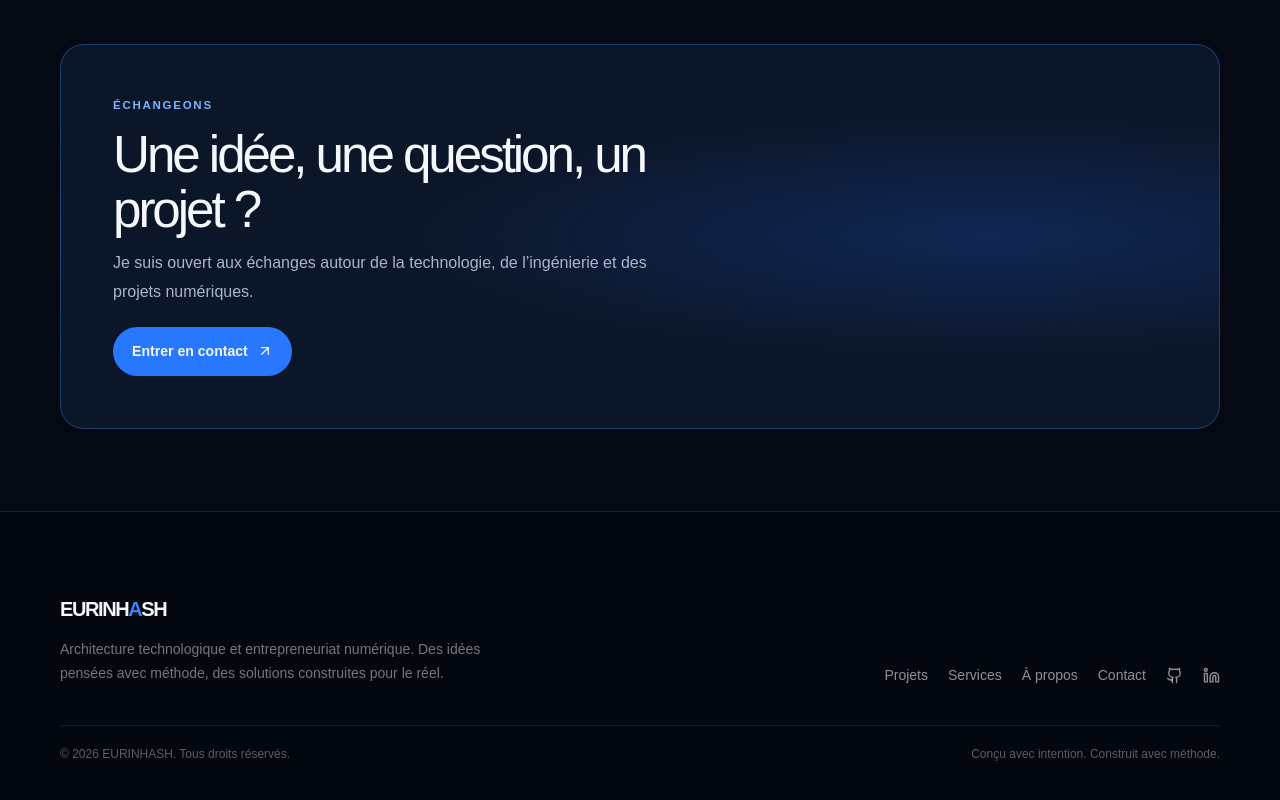
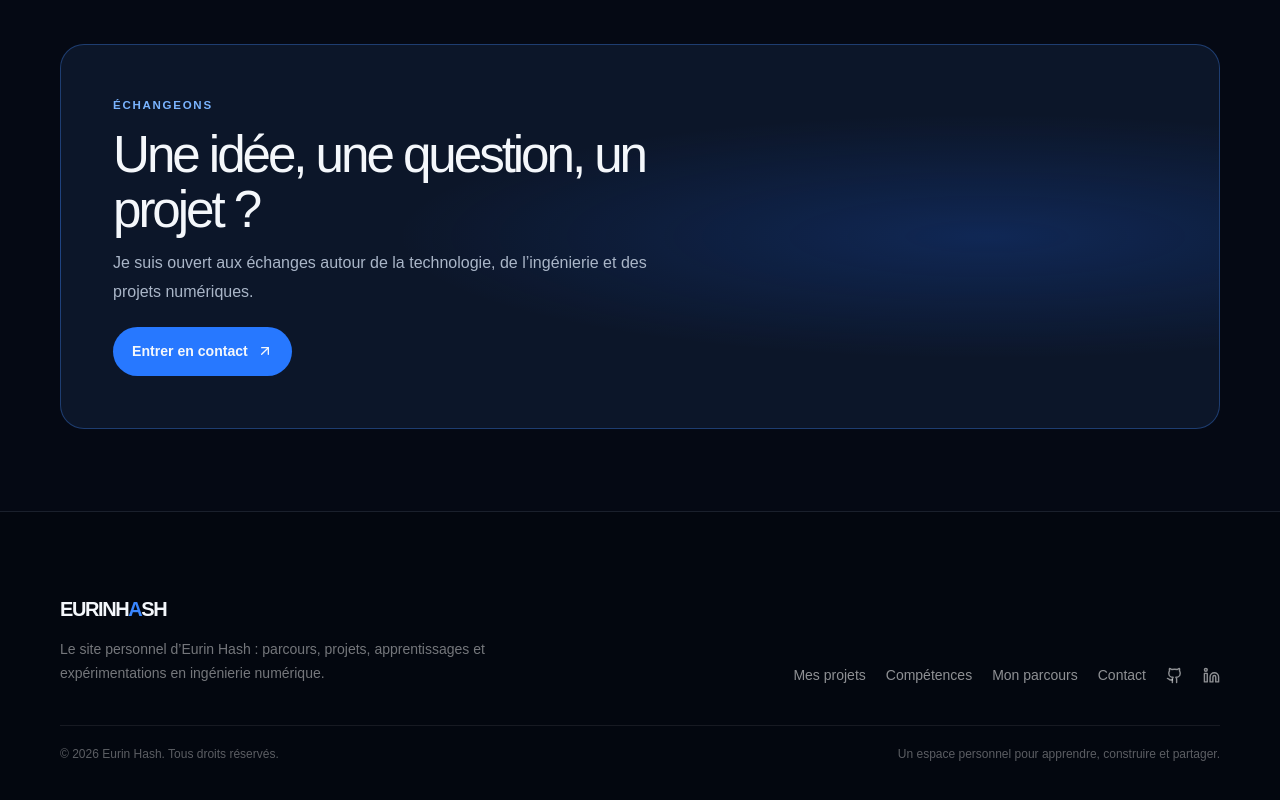
Before and after one commit to digitaleflex/eurinhash, a Next.js app: page / in a window 1280 px wide. Shown: the part 3140-3940 px from the top of the page. Built offline with nearby package versions, Linux system fonts and the light colour scheme.

Commit message:
content: position footer as personal portfolio

```diff
--- a/src/components/site-footer.tsx
+++ b/src/components/site-footer.tsx
@@ -1,6 +1,18 @@
 import Link from "next/link";
 import { Github, Linkedin } from "lucide-react";
-export function SiteFooter(){return <footer className="site-footer"><div className="container-shell grid gap-8 py-10 md:grid-cols-[1fr_auto] md:items-end">
- <div><Link className="wordmark text-lg" href="/">EURINH<span>A</span>SH</Link><p className="mt-3 max-w-md text-sm leading-6 text-white/45">Architecture technologique et entrepreneuriat numérique. Des idées pensées avec méthode, des solutions construites pour le réel.</p></div>
- <div className="flex flex-wrap items-center gap-5 text-sm text-white/55"><Link href="/projets">Projets</Link><Link href="/services">Services</Link><Link href="/a-propos">À propos</Link><Link href="/contact">Contact</Link><a href="https://github.com/digitaleflex" target="_blank" rel="noreferrer" aria-label="GitHub"><Github size={17}/></a><a href="https://www.linkedin.com/" target="_blank" rel="noreferrer" aria-label="LinkedIn"><Linkedin size={17}/></a></div>
- </div><div className="container-shell flex flex-col gap-2 border-t border-white/[0.08] py-5 text-xs text-white/35 sm:flex-row sm:justify-between"><span>© {new Date().getFullYear()} EURINHASH. Tous droits réservés.</span><span>Conçu avec intention. Construit avec méthode.</span></div></footer>}
+
+export function SiteFooter() {
+  return <footer className="site-footer"><div className="container-shell grid gap-8 py-10 md:grid-cols-[1fr_auto] md:items-end">
+    <div><Link className="wordmark text-lg" href="/">EURINH<span>A</span>SH</Link>
+      <p className="mt-3 max-w-md text-sm leading-6 text-white/45">Le site personnel d’Eurin Hash : parcours, projets, apprentissages et expérimentations en ingénierie numérique.</p>
+    </div>
+    <div className="flex flex-wrap items-center gap-5 text-sm text-white/55">
+      <Link href="/projets">Mes projets</Link><Link href="/services">Compétences</Link><Link href="/a-propos">Mon parcours</Link><Link href="/contact">Contact</Link>
+      <a href="https://github.com/digitaleflex" target="_blank" rel="noreferrer" aria-label="GitHub"><Github size={17} /></a>
+      <a href="https://www.linkedin.com/" target="_blank" rel="noreferrer" aria-label="LinkedIn"><Linkedin size={17} /></a>
+    </div>
+  </div>
+  <div className="container-shell flex flex-col gap-2 border-t border-white/[0.08] py-5 text-xs text-white/35 sm:flex-row sm:justify-between">
+    <span>© {new Date().getFullYear()} Eurin Hash. Tous droits réservés.</span><span>Un espace personnel pour apprendre, construire et partager.</span>
+  </div></footer>;
+}
```
